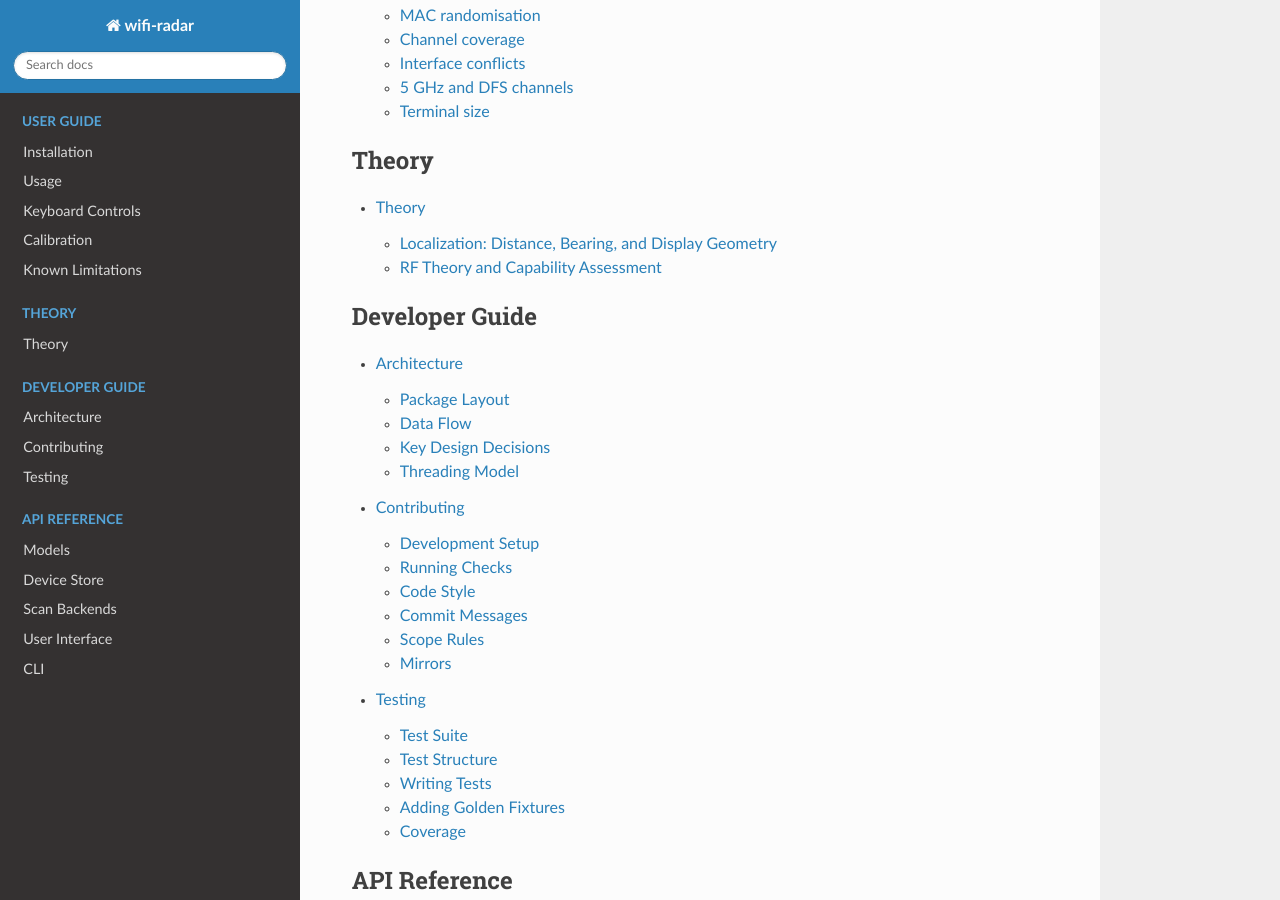
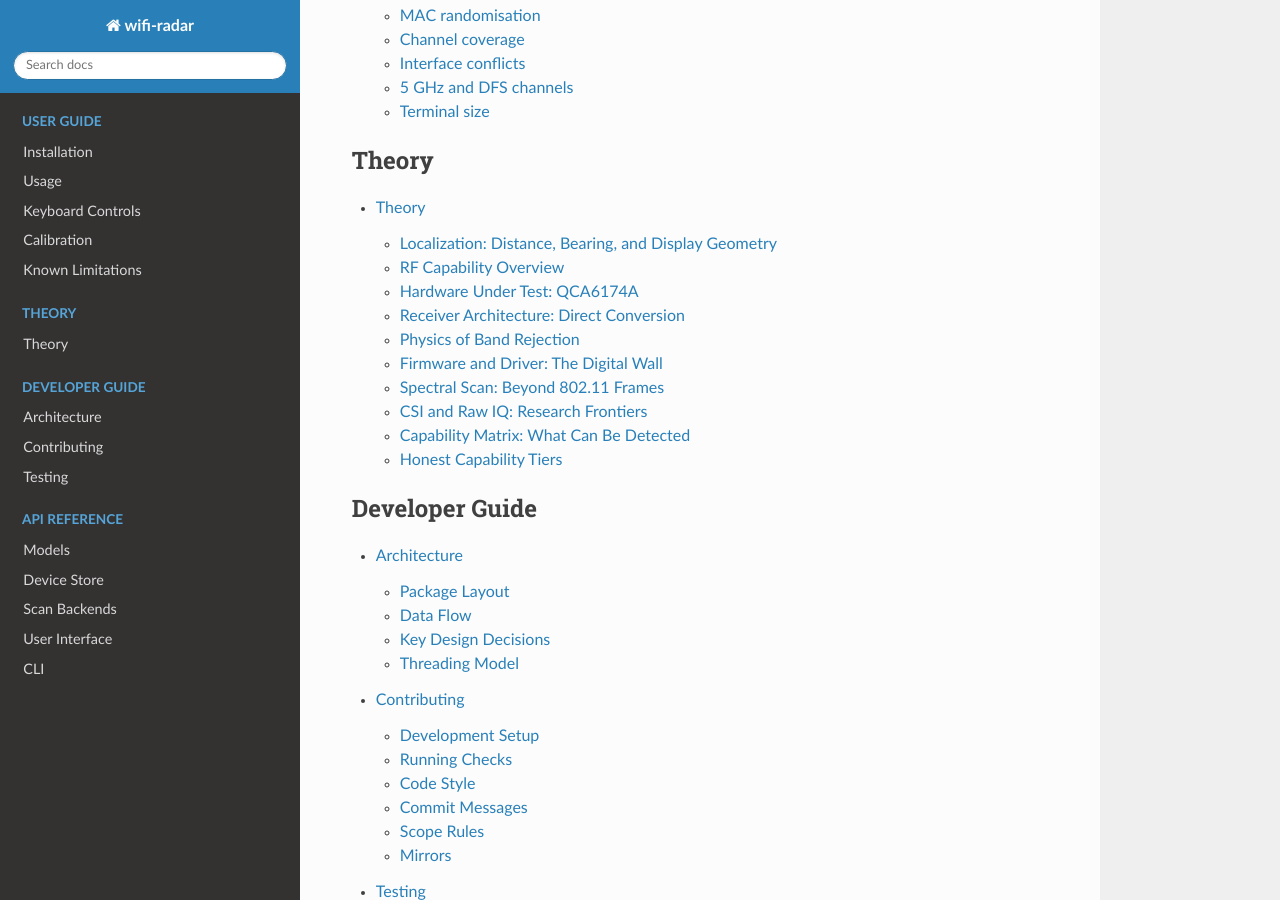
Before and after one commit to mkhellat/wifi-radar, a Sphinx documentation site: the page built from docs/index.rst, in a window 1280 px wide and 900 px high, scrolled down 1181 px. Built offline with Sphinx 7.4.7 and the Read the Docs theme 3.1.0, drawn with Linux system fonts in a browser that asks for light colours; some of the changed lines change nothing that is shown.

Commit message:
Add RF capability overview and wire theory toctree
Introduce an overview page with executive summary and reading order,
and replace the Markdown toctree entry with the new RST section.

```diff
--- a/docs/theory/index.rst
+++ b/docs/theory/index.rst
@@ -4,8 +4,26 @@
 Radio-frequency capability and **localization geometry** (distance, bearing,
 display mapping) for wifi-radar.
 
+The RF pages rewrite the original capability assessment as Sphinx
+reStructuredText with ASCII diagrams (no Mermaid). Localization math is
+documented separately.
+
 .. toctree::
    :maxdepth: 2
+   :caption: Localization
 
    localization
-   /rf-theory-and-capability
+
+.. toctree::
+   :maxdepth: 2
+   :caption: RF Capability
+
+   overview
+   hardware
+   receiver
+   band-rejection
+   firmware
+   spectral-scan
+   csi-and-iq
+   capability-matrix
+   tiers
--- /dev/null
+++ b/docs/theory/overview.rst
@@ -0,0 +1,60 @@
+RF Capability Overview
+======================
+
+**Subject:** Can a stock WiFi adapter detect general EMF, EM signals, and
+arbitrary RF transmitters?
+
+**Hardware under test:** Qualcomm Atheros QCA6174A (rev 32), 2×2 MIMO
+802.11a/b/g/n/ac + Bluetooth 5, PCIe 2.1, driven by ``ath10k_pci`` on Linux.
+
+**Date:** 2026-08-19
+
+Executive Summary
+-----------------
+
+A WiFi adapter is a **narrow-band, protocol-specific receiver**. It is not a
+general-purpose EMF meter, spectrum analyzer, or arbitrary-transmitter
+detector. Its analog front-end physically rejects signals outside the 2.4 GHz
+and 5 GHz ISM/UNII bands. Its firmware only decodes 802.11 frames.
+
+The QCA6174A also supports **spectral scan** — a hardware FFT feature that
+reports per-bin power across the currently tuned channel bandwidth (up to
+80 MHz). That allows detection of **in-band non-WiFi energy** (Bluetooth,
+Zigbee, microwave leakage, video transmitters) as unclassified interference,
+without identifying the source protocol.
+
+**Bottom line:** the adapter is a **WiFi-band activity sensor**, not an
+"all EM" detector. Extending it to detect FM, cellular, power-line fields, or
+sub-GHz transmitters is **physically impossible** without different hardware.
+
+Reading Order
+-------------
+
+1. :doc:`hardware` — chip identification and radio limits
+2. :doc:`receiver` — direct-conversion architecture and signal chain
+3. :doc:`band-rejection` — why out-of-band energy never reaches the ADC
+4. :doc:`firmware` — what Linux can and cannot read
+5. :doc:`spectral-scan` — the Tier B window beyond 802.11 frames
+6. :doc:`csi-and-iq` — research frontiers that still stay in-band
+7. :doc:`capability-matrix` — detection matrix
+8. :doc:`tiers` — honest A–D capability tiers for this project
+
+Localization geometry (distance / bearing / display math) lives in
+:doc:`localization`.
+
+References
+----------
+
+1. Qualcomm. *QCA6174A Product Brief* (87-YB799-1-C). 2019.
+2. Linux Wireless. *ath10k Spectral Scan*.
+   https://wireless.docs.kernel.org/en/latest/en/users/drivers/ath10k/spectral.html
+3. Kernel source. ``drivers/net/wireless/ath/spectral_common.h`` — FFT sample TLV format.
+4. Murata. *TYPE1CQ Module Datasheet* (QCA6174A reference design with diplexer + SAW + FEM).
+5. LiteOn. *QCA6174A-3 Wireless Module User Manual*.
+6. RF Essentials. *Direct Conversion (Zero-IF) Receiver*.
+7. S. Wunderlich. *FFT_eval* — Atheros spectral scan visualization.
+   https://github.com/simonwunderlich/FFT_eval
+8. B. Copeland. *speccy* — Real-time spectrum visualizer for ath9k/ath10k.
+   https://github.com/bcopeland/speccy
+9. Wireless Pi. *Direct Conversion (Zero-IF) Receiver*.
+10. Microwave Journal. *On the Direct Conversion Receiver — A Tutorial*.
```
